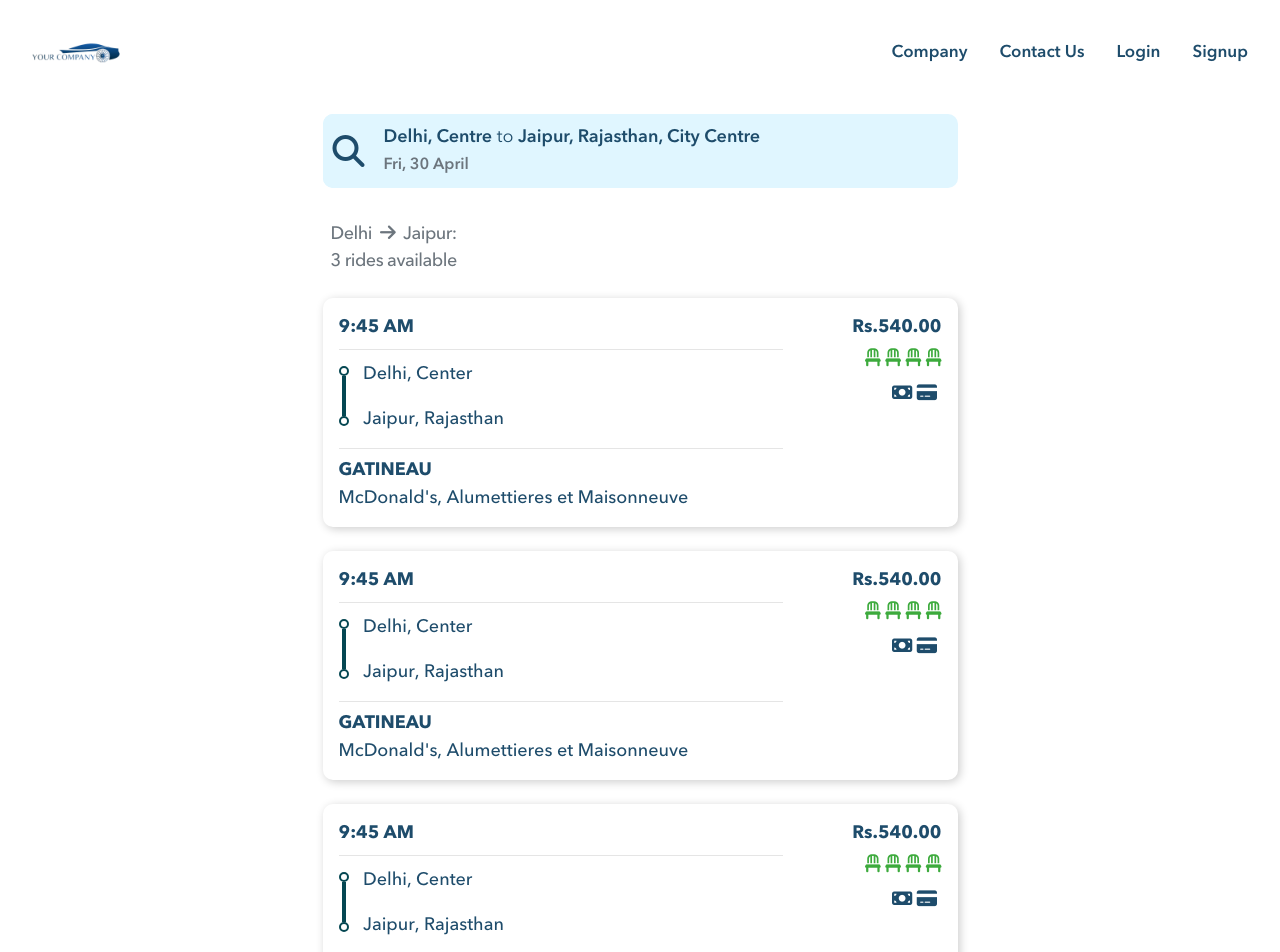
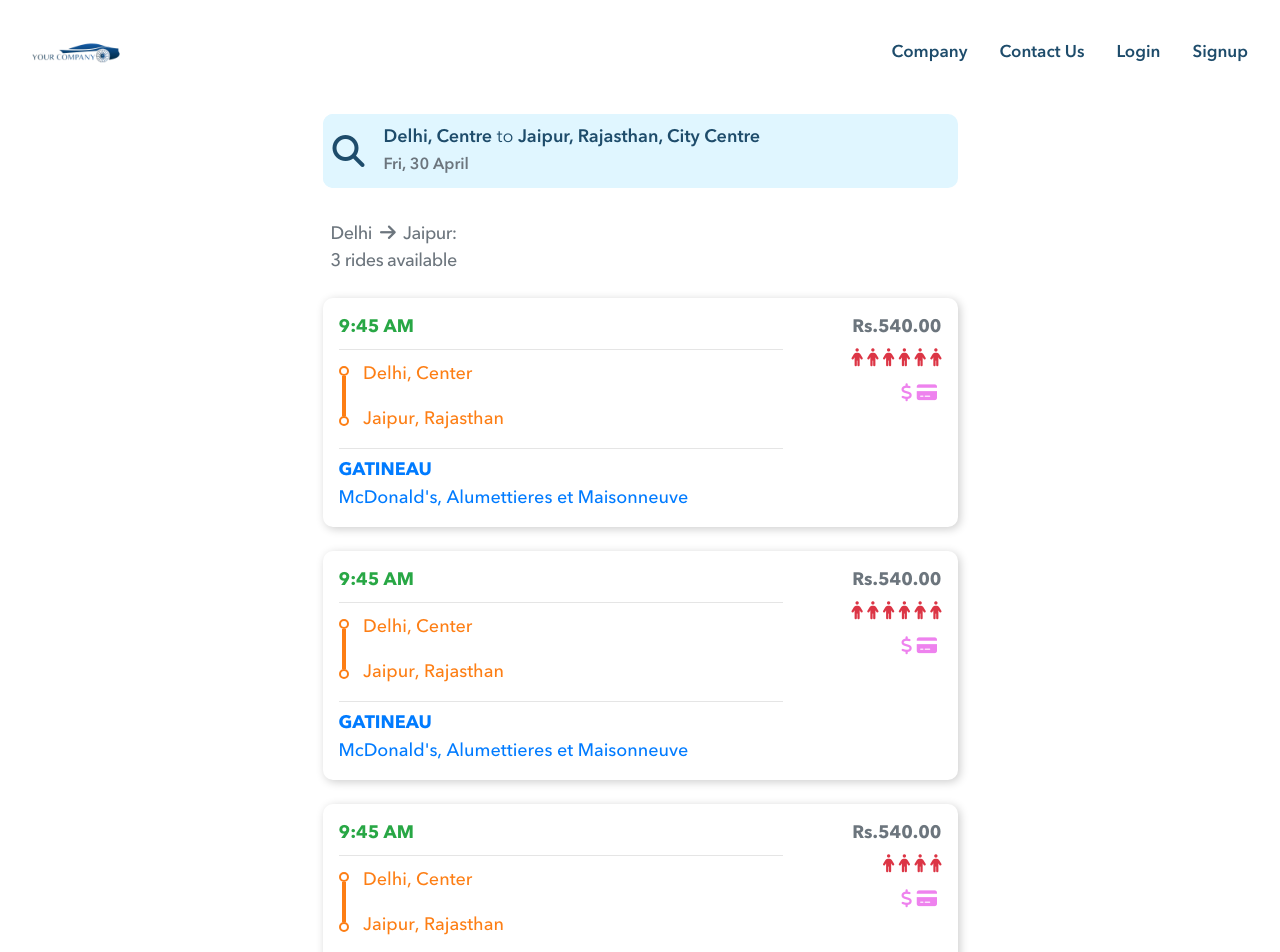
Before and after one commit to rajatgouri/blabla, a React (Create React App) app in the folder frontend/: page /ride in a window 1280 px wide. Shown: the top 952 px of the page. Built offline with nearby package versions, Linux system fonts and the light colour scheme.

Commit message:
fixed the colors of ride page

```diff
--- a/frontend/src/App.css
+++ b/frontend/src/App.css
@@ -10,7 +10,11 @@ body {
   --primaryColor: #1e4c6b;
   --secondaryColor: #00AFF5;
   --tertiaryColor: #e0f6ff;
-  --darkBrown: #1a0f05;
+  --red: red;
+  --green: green;
+  --orange: orange;
+  --blue: blue;
+  --violet: violet;
 }
 
 /* Srollbar */
@@ -119,6 +123,21 @@ a:hover {
 .text-secondaryColor{
   color: var(--secondaryColor)
 }
+.text-red{
+  color: var(--red);
+}
+.text-green{
+  color: var(--green);
+}
+.text-blue{
+  color: var(--blue);
+}
+.text-orange{
+  color: var(--orange);
+}
+.text-violet{
+  color: var(--violet);
+}
 
 /* Background color */
 .bg-primaryColor{
--- a/frontend/src/components/ride/Ride.jsx
+++ b/frontend/src/components/ride/Ride.jsx
@@ -57,7 +57,7 @@ function Ride() {
               >
                 <div className="row">
                   <div className="col-lg-9 col-md-8 col-sm-8 col-8">
-                    <div className="font-bold">9:45 AM</div>
+                    <div className="font-bold text-green">9:45 AM</div>
                     <hr className="my-2" />
                     <div className="row my-3">
                       <div className="col-lg-1 col-md-1 col-sm-1 col-1">
@@ -66,30 +66,32 @@ function Ride() {
                         <div className="circle-ride"></div>
                       </div>
                       <div className="col-lg-10 col-md-10 col-sm-10 col-10 px-0">
-                        <div style={{ marginTop: "-6px" }}>Delhi, Center</div>
+                        <div style={{ marginTop: "-6px" }} className="text-orange">Delhi, Center</div>
                         <div></div>
-                        <div style={{ marginTop: "18px" }}>
+                        <div style={{ marginTop: "18px" }} className="text-orange">
                           Jaipur, Rajasthan
                         </div>
                       </div>
                     </div>
                     <hr className="my-2" />
 
-                    <div>
+                    <div className="text-blue">
                       <div className="font-bold">GATINEAU</div>
                       McDonald's, Alumettieres et Maisonneuve
                     </div>
                   </div>
                   <div className="col-lg-3 col-md-4 col-sm-4 col-4 text-primaryColor font-bold">
-                    <div className="d-flex justify-content-end">Rs.540.00</div>
-                    <div className="mt-2 d-flex justify-content-end chair-icon">
-                      <i className="fas fa-chair"></i>&nbsp;
-                      <i className="fas fa-chair"></i>&nbsp;
-                      <i className="fas fa-chair"></i>&nbsp;
-                      <i className="fas fa-chair"></i>
+                    <div className="d-flex justify-content-end text-muted">Rs.540.00</div>
+                    <div className="mt-2 d-flex justify-content-end text-red">
+                      <i className="fas fa-male"></i>&nbsp;
+                      <i className="fas fa-male"></i>&nbsp;
+                      <i className="fas fa-male"></i>&nbsp;
+                      <i className="fas fa-male"></i>&nbsp;
+                      <i className="fas fa-male"></i>&nbsp;
+                      <i className="fas fa-male"></i>
                     </div>
-                    <div className="mt-2 d-flex justify-content-end">
-                      <i className="fas fa-money-bill" ></i>&nbsp;
+                    <div className="mt-2 d-flex justify-content-end text-violet">
+                      <i className="fas fa-dollar-sign" ></i>&nbsp;
                       <i className="fas fa-credit-card"></i>&nbsp;
                     </div>
                   </div>
@@ -101,7 +103,7 @@ function Ride() {
               >
                 <div className="row">
                   <div className="col-lg-9 col-md-8 col-sm-8 col-8">
-                    <div className="font-bold">9:45 AM</div>
+                    <div className="font-bold text-green">9:45 AM</div>
                     <hr className="my-2" />
                     <div className="row my-3">
                       <div className="col-lg-1 col-md-1 col-sm-1 col-1">
@@ -110,29 +112,31 @@ function Ride() {
                         <div className="circle-ride"></div>
                       </div>
                       <div className="col-lg-10 col-md-10 col-sm-10 col-10 px-0">
-                        <div style={{ marginTop: "-6px" }}>Delhi, Center</div>
+                        <div style={{ marginTop: "-6px" }} className="text-orange">Delhi, Center</div>
                         <div></div>
-                        <div style={{ marginTop: "18px" }}>
+                        <div style={{ marginTop: "18px" }} className="text-orange">
                           Jaipur, Rajasthan
                         </div>
                       </div>
                     </div>
                     <hr className="my-2" />
-                    <div>
+                    <div className="text-blue">
                       <div className="font-bold">GATINEAU</div>
                       McDonald's, Alumettieres et Maisonneuve
                     </div>
                   </div>
                   <div className="col-lg-3 col-md-4 col-sm-4 col-4 text-primaryColor font-bold">
-                    <div className="d-flex justify-content-end">Rs.540.00</div>
-                    <div className="mt-2 d-flex justify-content-end chair-icon">
-                      <i className="fas fa-chair"></i>&nbsp;
-                      <i className="fas fa-chair"></i>&nbsp;
-                      <i className="fas fa-chair"></i>&nbsp;
-                      <i className="fas fa-chair"></i>
+                    <div className="d-flex justify-content-end text-muted">Rs.540.00</div>
+                    <div className="mt-2 d-flex justify-content-end text-red">
+                      <i className="fas fa-male"></i>&nbsp;
+                      <i className="fas fa-male"></i>&nbsp;
+                      <i className="fas fa-male"></i>&nbsp;
+                      <i className="fas fa-male"></i>&nbsp;
+                      <i className="fas fa-male"></i>&nbsp;
+                      <i className="fas fa-male"></i>
                     </div>
-                    <div className="mt-2 d-flex justify-content-end">
-                      <i className="fas fa-money-bill"></i>&nbsp;
+                    <div className="mt-2 d-flex justify-content-end text-violet">
+                      <i className="fas fa-dollar-sign"></i>&nbsp;
                       <i className="fas fa-credit-card"></i>&nbsp;
                     </div>
                   </div>
@@ -144,7 +148,7 @@ function Ride() {
               >
                 <div className="row">
                   <div className="col-lg-9 col-md-8 col-sm-8 col-8">
-                    <div className="font-bold">9:45 AM</div>
+                    <div className="font-bold text-green">9:45 AM</div>
                     <hr className="my-2" />
                     <div className="row my-3">
                       <div className="col-lg-1 col-md-1 col-sm-1 col-1">
@@ -153,29 +157,29 @@ function Ride() {
                         <div className="circle-ride"></div>
                       </div>
                       <div className="col-lg-10 col-md-10 col-sm-10 col-10 px-0">
-                        <div style={{ marginTop: "-6px" }}>Delhi, Center</div>
+                        <div style={{ marginTop: "-6px" }} className="text-orange">Delhi, Center</div>
                         <div></div>
-                        <div style={{ marginTop: "18px" }}>
+                        <div style={{ marginTop: "18px" }} className="text-orange">
                           Jaipur, Rajasthan
                         </div>
                       </div>
                     </div>
                     <hr className="my-2" />
-                    <div>
+                    <div className="text-blue">
                       <div className="font-bold">GATINEAU</div>
                       McDonald's, Alumettieres et Maisonneuve
                     </div>
                   </div>
                   <div className="col-lg-3 col-md-4 col-sm-4 col-4 text-primaryColor font-bold">
-                    <div className="d-flex justify-content-end">Rs.540.00</div>
-                    <div className="mt-2 d-flex justify-content-end chair-icon">
-                      <i className="fas fa-chair"></i>&nbsp;
-                      <i className="fas fa-chair"></i>&nbsp;
-                      <i className="fas fa-chair"></i>&nbsp;
-                      <i className="fas fa-chair"></i>
+                    <div className="d-flex justify-content-end text-muted">Rs.540.00</div>
+                    <div className="mt-2 d-flex justify-content-end text-red">
+                      <i className="fas fa-male"></i>&nbsp;
+                      <i className="fas fa-male"></i>&nbsp;
+                      <i className="fas fa-male"></i>&nbsp;
+                      <i className="fas fa-male"></i>
                     </div>
-                    <div className="mt-2 d-flex justify-content-end">
-                      <i className="fas fa-money-bill"></i>&nbsp;
+                    <div className="mt-2 d-flex justify-content-end text-violet">
+                      <i className="fas fa-dollar-sign"></i>&nbsp;
                       <i className="fas fa-credit-card"></i>&nbsp;
                     </div>
                   </div>
--- a/frontend/src/components/ride/ride.css
+++ b/frontend/src/components/ride/ride.css
@@ -14,12 +14,12 @@
 }
 .ride-card:hover{
     box-shadow: 6px 6px 15px 0px rgba(0, 0, 0 , 0.2);
-    transform: scale(1.1);
+    transform: scale(1.04);
 }
 .line-ride {
     width: 4px;
     height: calc(40px);
-    background: rgb(5, 71, 82);
+    background: var(--orange);
     margin-left: 3px;
 }
 .circle-ride {
@@ -27,7 +27,7 @@
     width: 10px;
     height: 10px;
     background-color: rgb(255, 255, 255);
-    border: 2px solid rgb(5, 71, 82);
+    border: 2px solid var(--orange);
     border-radius: 50%;
 }
 
```
